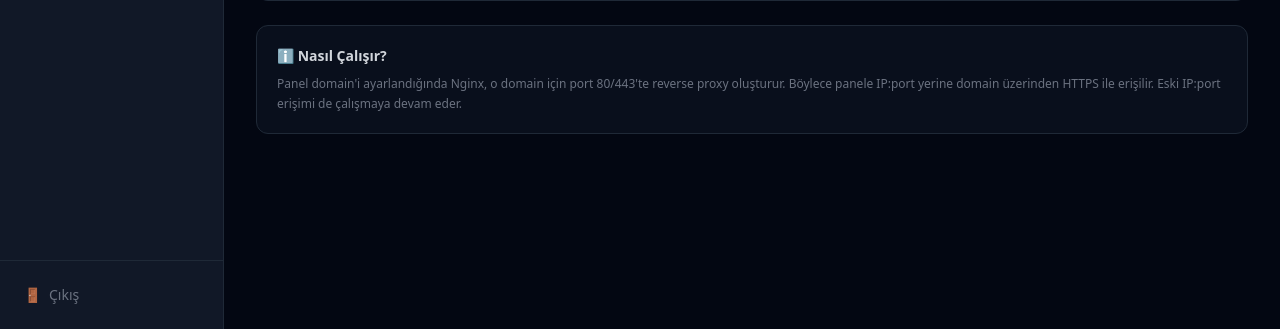
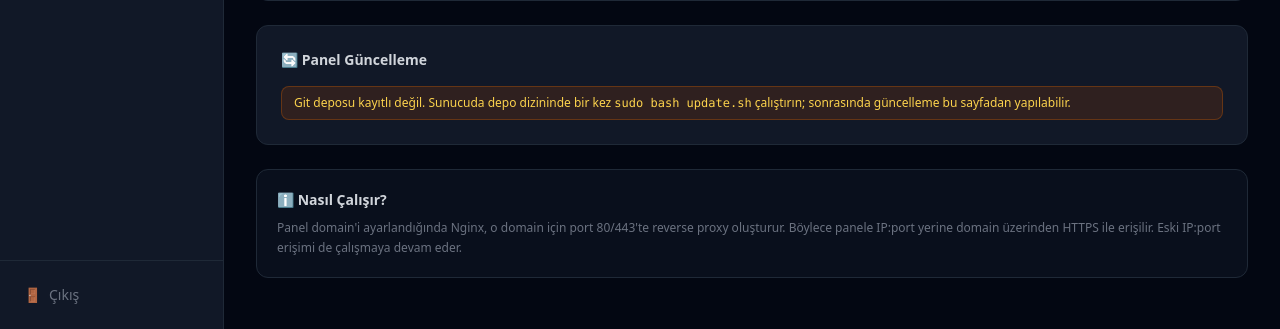
Before and after one commit to crazymesut/control-panel, a FastAPI app: template panel/templates/settings.html in a window 1280 px wide. Shown: the part 471-800 px from the top of the page. Run offline with FastAPI, Linux system fonts and the light colour scheme; the template is opened without the code that fills it, so the values that code supplies are empty; some libraries are stand-ins or nearby versions.

Commit message:
feat: implement CI/CD pipeline with GitHub Actions, add panel update functionality, and enhance user experience with SSH password management

```diff
--- a/panel/main.py
+++ b/panel/main.py
@@ -155,6 +155,7 @@ ACTION_LABELS = {
     "nginx.reload":          "Nginx reload",
     "settings.domain":       "Panel domain ayarı",
     "settings.domain_remove": "Panel domain kaldırma",
+    "settings.update":       "Panel güncelleme",
 }
 templates.env.globals["ACTION_LABELS"] = ACTION_LABELS
 
@@ -1111,6 +1112,36 @@ def load_settings() -> dict:
 def save_settings(data: dict):
     SETTINGS_FILE.write_text(json.dumps(data, indent=2))
 
+# ── Panel güncelleme (deploy.sh: git pull + update.sh) ─────
+UPDATE_UNIT   = "vps-panel-update"
+UPDATE_LOG    = Path("/var/log/vps-panel-update.log")
+REPO_DIR_FILE = BASE_DIR / ".repo_dir"   # setup.sh / update.sh checkout yolunu buraya yazar
+UPDATE_TAIL   = 60                       # arayüzde gösterilecek son satır sayısı
+ANSI_RE       = re.compile(r"\x1b\[[0-9;]*m")
+
+def update_repo_dir() -> Optional[Path]:
+    """deploy.sh'in bulunduğu git checkout'u; kayıtlı değilse ya da bozuksa None."""
+    try:
+        d = Path(REPO_DIR_FILE.read_text().strip())
+    except OSError:
+        return None
+    return d if (d / "deploy.sh").is_file() and (d / ".git").exists() else None
+
+def update_running() -> bool:
+    _, out, _ = run(["systemctl", "is-active", UPDATE_UNIT], check=False)
+    return out in ("active", "activating")
+
+def update_log_tail() -> str:
+    try:
+        lines = UPDATE_LOG.read_text(errors="replace").splitlines()[-UPDATE_TAIL:]
+    except OSError:
+        return ""
+    return ANSI_RE.sub("", "\n".join(lines))
+
+def update_version(repo: Path) -> str:
+    _, out, _ = run(["git", "-C", str(repo), "log", "-1", "--format=%h · %s · %cs"], check=False)
+    return out
+
 def get_server_ip() -> str:
     try:
         r = subprocess.run(["hostname", "-I"], capture_output=True, text=True, timeout=3)
@@ -1162,12 +1193,17 @@ async def settings_page(request: Request, session=Depends(require_login),
     ssl_ok = False
     if panel_domain:
         ssl_ok = (SSL_DIR / panel_domain / "fullchain.pem").exists()
+    repo = update_repo_dir()
     return templates.TemplateResponse(request, "settings.html", {
         "admin":           session["admin"],
         "server_ip":       get_server_ip(),
         "panel_port":      os.environ.get("PANEL_PORT", "8765"),
         "panel_domain":    panel_domain,
         "panel_domain_ssl": ssl_ok,
+        "update_repo":     str(repo) if repo else "",
+        "update_version":  update_version(repo) if repo else "",
+        "update_running":  update_running(),
+        "update_log":      update_log_tail(),
         "msg": msg,
         "err": err,
     })
@@ -1215,6 +1251,34 @@ async def settings_domain_remove(request: Request, session=Depends(require_login
         log_action(request, "settings.domain_remove", domain)
     return RedirectResponse("/settings?msg=Panel+domain+ayarı+kaldırıldı", status_code=302)
 
+@app.post("/settings/update")
+async def settings_update(request: Request, session=Depends(require_login)):
+    """deploy.sh'i systemd-run ile ayrı bir birimde başlat. Script servisi yeniden
+    başlattığı için panel sürecinin çocuğu olarak çalışsa kendisi de öldürülürdü."""
+    repo = update_repo_dir()
+    if not repo:
+        return RedirectResponse(
+            "/settings?err=Git+deposu+kayıtlı+değil:+sunucuda+depo+dizininde+bir+kez+sudo+bash+update.sh+çalıştırın",
+            status_code=302)
+    if update_running():
+        return RedirectResponse("/settings?msg=Güncelleme+zaten+çalışıyor", status_code=302)
+    try:
+        UPDATE_LOG.write_text("")
+        run(["systemd-run", f"--unit={UPDATE_UNIT}", "--collect", "--no-block",
+             "--description=VPS Panel güncelleme",
+             "-p", f"StandardOutput=append:{UPDATE_LOG}",
+             "-p", f"StandardError=append:{UPDATE_LOG}",
+             "/bin/bash", str(repo / "deploy.sh")])
+    except Exception as e:
+        log_action(request, "settings.update", str(repo), str(e), status="error")
+        return RedirectResponse(f"/settings?err=Güncelleme+başlatılamadı:+{str(e)[:120]}", status_code=302)
+    log_action(request, "settings.update", str(repo))
+    return RedirectResponse("/settings?msg=Güncelleme+başlatıldı", status_code=302)
+
+@app.get("/settings/update/status")
+async def settings_update_status(session=Depends(require_login)):
+    return {"running": update_running(), "log": update_log_tail()}
+
 # ══════════════════════════════════════════════════════════
 #  API — Sistem Durumu (AJAX için)
 # ══════════════════════════════════════════════════════════
--- a/panel/templates/settings.html
+++ b/panel/templates/settings.html
@@ -72,6 +72,38 @@
   {% endif %}
 </div>
 
+<!-- Panel Güncelleme -->
+<div class="bg-gray-900 border border-gray-800 rounded-xl p-6 mb-6">
+  <h2 class="text-sm font-semibold text-gray-300 mb-4">🔄 Panel Güncelleme</h2>
+
+  {% if update_repo %}
+  <div class="mb-4 p-4 bg-gray-800/60 rounded-lg">
+    <div class="text-xs text-gray-500 mb-1">Kurulu sürüm <span class="font-mono">({{ update_repo }})</span></div>
+    <div class="font-mono text-indigo-300 text-sm break-all">{{ update_version or '?' }}</div>
+  </div>
+
+  <form method="post" action="/settings/update"
+    onsubmit="return confirm('Son kod çekilecek (git pull), panel güncellenecek ve servis yeniden başlatılacak. Oturumunuz kapanır; tekrar giriş yapmanız gerekir. Devam?')">
+    <button type="submit" {% if update_running %}disabled{% endif %}
+      class="bg-indigo-600 hover:bg-indigo-500 disabled:opacity-50 disabled:cursor-not-allowed text-white px-5 py-2.5 rounded-lg text-sm font-medium transition-colors">
+      {% if update_running %}Güncelleniyor…{% else %}Güncelle{% endif %}
+    </button>
+    <span class="text-gray-600 text-xs ml-3">git pull --ff-only → update.sh → sağlık kontrolü</span>
+  </form>
+  {% else %}
+  <div class="px-3 py-2 bg-amber-900/30 border border-amber-700/40 rounded-lg text-xs text-amber-300">
+    Git deposu kayıtlı değil. Sunucuda depo dizininde bir kez
+    <span class="font-mono">sudo bash update.sh</span> çalıştırın; sonrasında güncelleme bu sayfadan yapılabilir.
+  </div>
+  {% endif %}
+
+  {% if update_log or update_running %}
+  <div id="update-note" class="mt-4 text-xs text-gray-500">{% if update_running %}Güncelleme sürüyor…{% else %}Son güncellemenin çıktısı{% endif %}</div>
+  <pre id="update-log" class="mt-1 px-4 py-3 bg-gray-950 border border-gray-800 rounded-lg text-xs text-gray-300 font-mono whitespace-pre-wrap break-all overflow-auto"
+    style="max-height:20rem">{{ update_log }}</pre>
+  {% endif %}
+</div>
+
 <!-- Bilgi Kartı -->
 <div class="bg-gray-900/50 border border-gray-800 rounded-xl p-5">
   <h3 class="text-sm font-semibold text-gray-300 mb-2">ℹ️ Nasıl Çalışır?</h3>
@@ -82,3 +114,31 @@
   </p>
 </div>
 {% endblock %}
+
+{% block scripts %}
+{% if update_running %}
+<script>
+(() => {
+  const box = document.getElementById('update-log');
+  const note = document.getElementById('update-note');
+  const tick = async () => {
+    try {
+      const r = await fetch('/settings/update/status', {headers: {Accept: 'application/json'}});
+      if (!(r.headers.get('content-type') || '').includes('json')) {
+        // Servis yeniden başladı, bellekteki oturumlar silindi → /login'e yönlendirildik
+        note.textContent = 'Panel yeniden başlatıldı ve oturum kapandı. Sonucu görmek için tekrar giriş yapın.';
+        return;
+      }
+      const s = await r.json();
+      box.textContent = s.log;
+      box.scrollTop = box.scrollHeight;
+      if (!s.running) { location.reload(); return; }
+    } catch (_) { /* servis yeniden başlıyor; tekrar dene */ }
+    setTimeout(tick, 2000);
+  };
+  box.scrollTop = box.scrollHeight;
+  tick();
+})();
+</script>
+{% endif %}
+{% endblock %}
```
Also changed, not shown: README.tr.md (+27 -0 lines), panel/templates/users.html (+71 -5 lines), .github/workflows/ci-cd.yml (added), README.md, 4 other files.
